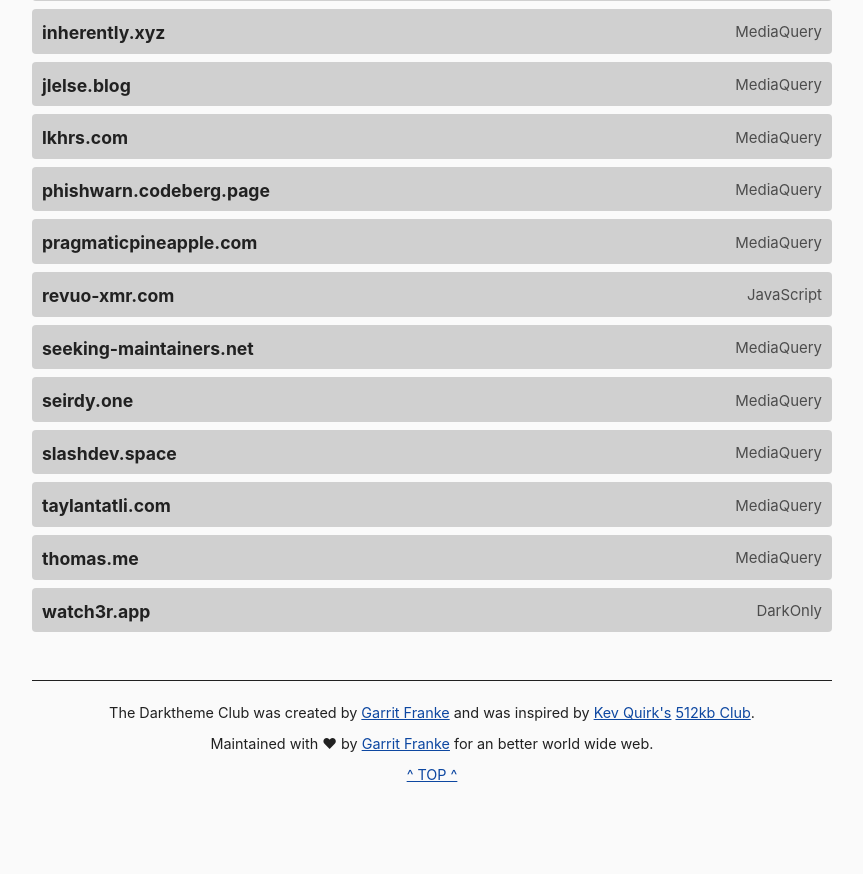
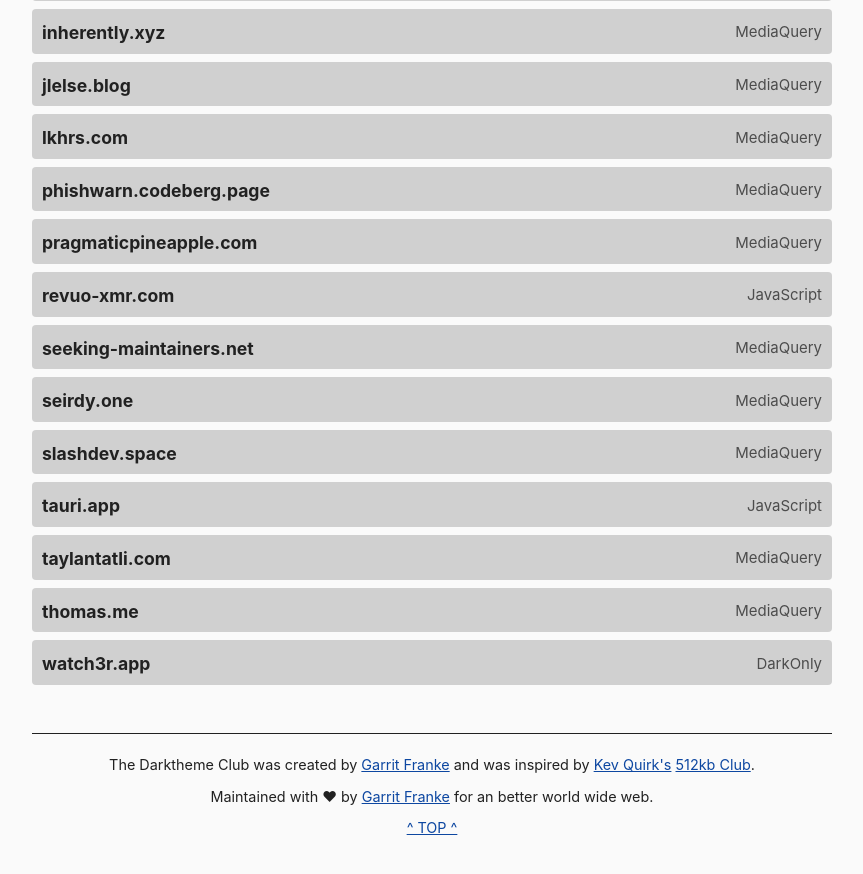
Before and after one commit to katherinek727/darktheme.club, a Jekyll site: the page built from index.md, in a window 1280 px wide and 900 px high, scrolled down 1350 px. Shown: the top 874 px of the window, without its empty margins (208-1071 px from the left). Built offline with Jekyll 4.4.1, drawn with Linux system fonts in a browser that asks for light colours; before the commit the page ends 2197 px from its top, so only the background shows below that.

Commit message:
Add tauri.app

```diff
--- a/_data/sites.yml
+++ b/_data/sites.yml
@@ -108,6 +108,11 @@
   method: mediaquery
   last_checked: 2022-04-16
 
+- domain: tauri.app
+  url: https://tauri.app/
+  method: javascript
+  last_checked: 2022-07-21
+
 - domain: taylantatli.com
   url: https://taylantatli.com/
   method: mediaquery
```
